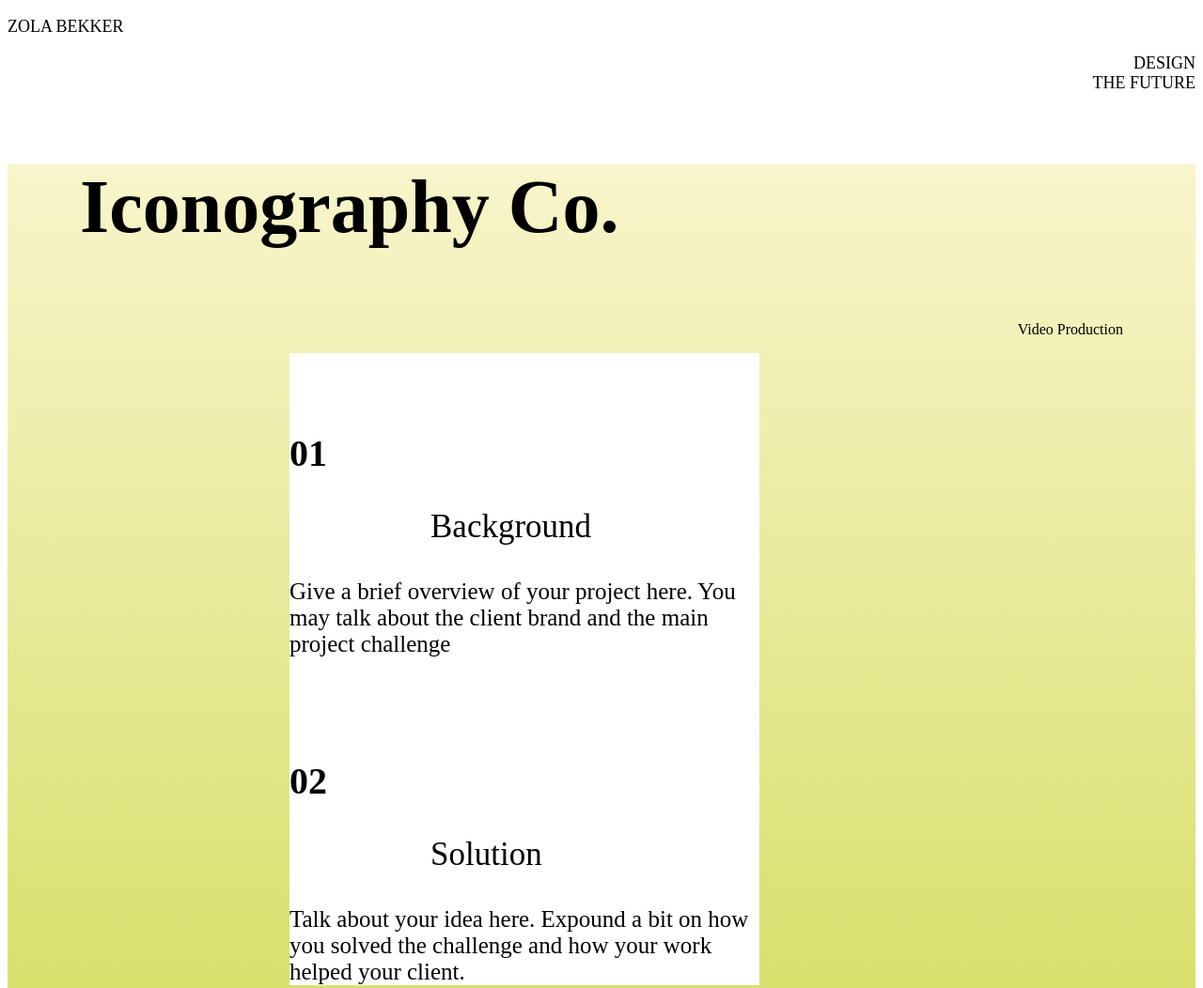
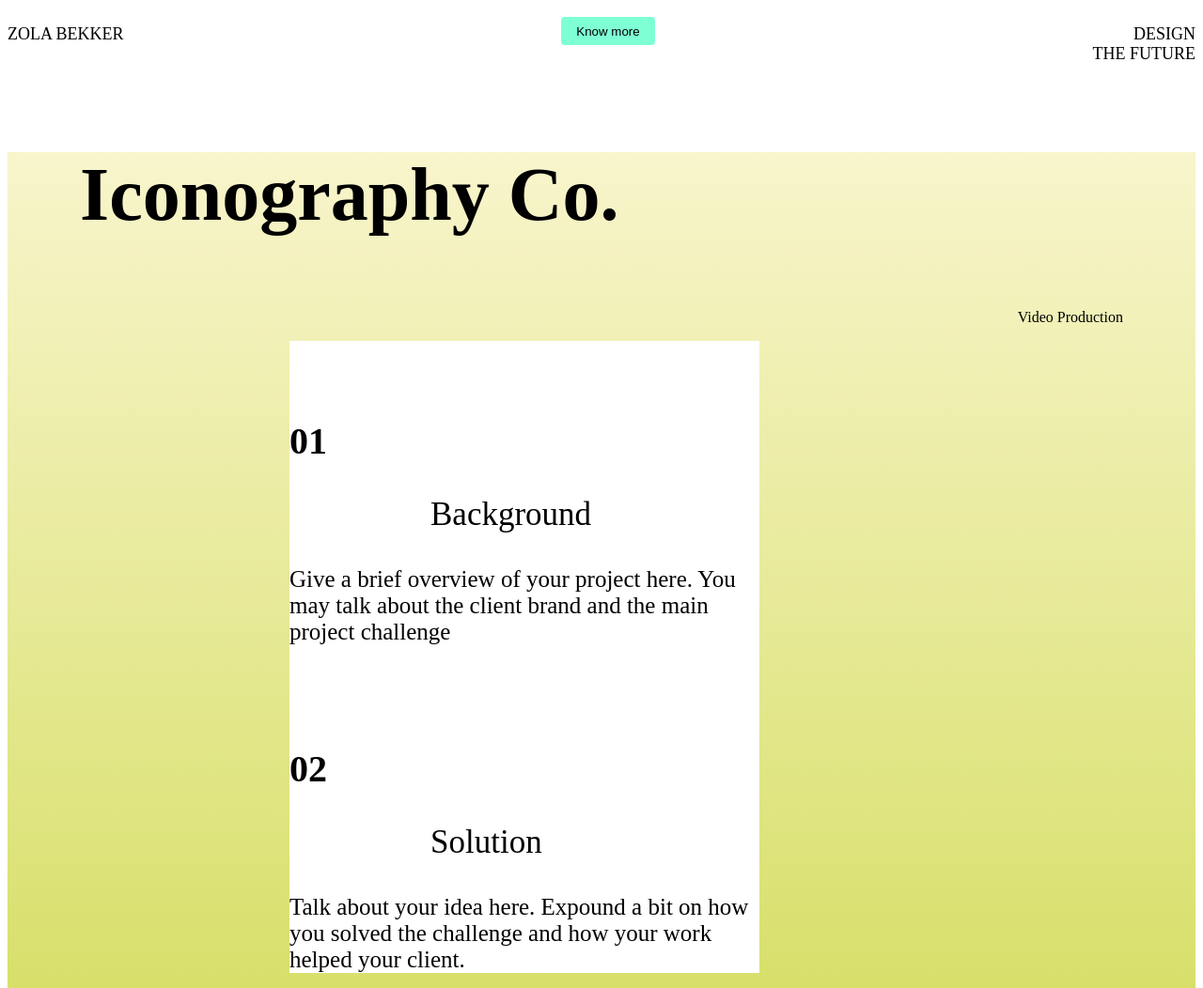
Before and after one commit to Sasisonisik/Lesson.dz-2-, a plain HTML site: page index.html in a window 1280 px wide. Shown: the top 1052 px of the page at 94% size. Drawn offline with Linux system fonts and the light colour scheme.

Commit message:
Pls save

```diff
--- a/index.html
+++ b/index.html
@@ -9,6 +9,9 @@
   <body>
     <header>
       <p class="Zola">Zola Bekker</p>
+      <div class="Know">
+        <button class="Know1">Know more</button>
+      </div>
       <p class="des">
         Design<br />
         the future
@@ -35,7 +38,9 @@
           </p>
         </section>
       </section>
-      <img src="./Nndude.png" alt="nndude" />
+      <div class="">
+        <img src="./Nndude.png" alt="nndude" />
+      </div>
     </div>
   </body>
 </html>
--- a/style.css
+++ b/style.css
@@ -1,8 +1,52 @@
+header {
+  display: flex;
+}
 .Zola {
   font-size: 18px;
   text-transform: uppercase;
   text-align: left;
 }
+.Know {
+  margin-left: auto;
+  margin-right: auto;
+  margin-top: 10px;
+  height: 50px;
+}
+button {
+  background-color: aquamarine;
+  width: 100px;
+  height: 30px;
+  border: 3px;
+  border-radius: 4px;
+  cursor: pointer;
+  transition: all 1s ease;
+}
+@keyframes rotate {
+  0% {
+    transform: rotateZ(0deg);
+  }
+  25% {
+    transform: rotateZ(20deg);
+  }
+  50% {
+    transform: rotateZ(0deg);
+  }
+  75% {
+    transform: rotateZ(-20deg);
+  }
+  100% {
+    transform: rotateZ(0deg);
+  }
+}
+button:hover {
+  background-color: #24faa8;
+  color: rgb(141, 18, 223);
+  transform: scale(1.05);
+  pointer-events: rotate;
+  animation-name: rotate;
+  animation-duration: 0.5s;
+}
+
 .des {
   font-size: 18px;
   text-transform: uppercase;
```
